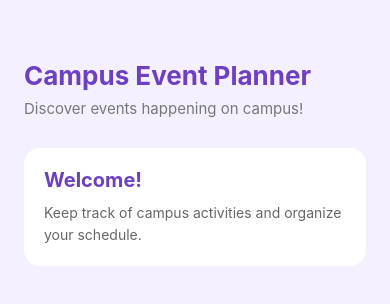
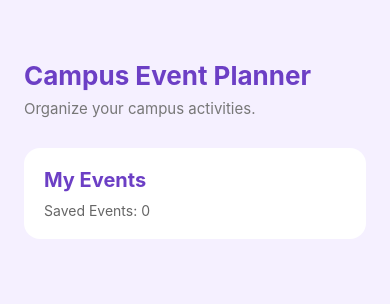
Before and after one commit to Jasmineolasiman/ACTIVITY_6, a React Native app in the folder Activity6/: screen / in a window 390 px wide. Shown: the top 304 px of the page. Built offline with nearby package versions, Linux system fonts and the light colour scheme.

Commit message:
Implement Context API for global event state

```diff
--- a/Activity6/App.js
+++ b/Activity6/App.js
@@ -1,4 +1,9 @@
-import React from 'react';
+import React, {
+  createContext,
+  useContext,
+  useState,
+} from 'react';
+
 import {
   View,
   Text,
@@ -6,23 +11,47 @@ import {
   StatusBar,
 } from 'react-native';
 
-export default function App() {
+// Create shared event context
+const EventContext = createContext();
+
+function EventProvider({ children }) {
+  const [savedEvents, setSavedEvents] = useState([]);
+
+  return (
+    <EventContext.Provider
+      value={{ savedEvents, setSavedEvents }}
+    >
+      {children}
+    </EventContext.Provider>
+  );
+}
+
+function HomeScreen() {
+  const { savedEvents } = useContext(EventContext);
+
   return (
     <View style={styles.container}>
-      <StatusBar barStyle="dark-content" backgroundColor="#F5F0FF" />
-
       <Text style={styles.title}>Campus Event Planner</Text>
       <Text style={styles.subtitle}>
-        Discover events happening on campus!
+        Organize your campus activities.
       </Text>
 
       <View style={styles.card}>
-        <Text style={styles.cardTitle}>Welcome!</Text>
+        <Text style={styles.cardTitle}>My Events</Text>
         <Text style={styles.description}>
-          Keep track of campus activities and organize your schedule.
+          Saved Events: {savedEvents.length}
         </Text>
       </View>
     </View>
+  );
+}
+
+export default function App() {
+  return (
+    <EventProvider>
+      <StatusBar barStyle="dark-content" backgroundColor="#F5F0FF" />
+      <HomeScreen />
+    </EventProvider>
   );
 }
 
@@ -58,6 +87,5 @@ const styles = StyleSheet.create({
     fontSize: 14,
     color: '#666',
     marginTop: 10,
-    lineHeight: 22,
   },
 });
```
